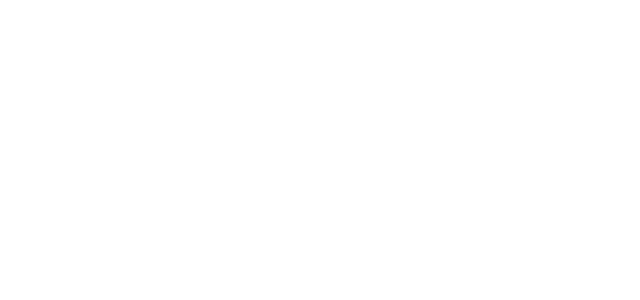
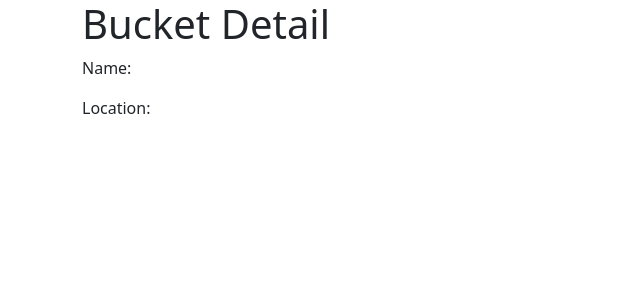
Before and after one commit to janlebar/test-agenda, an Angular app: page /bucket/1 in a window 1280 px wide. Before the commit this address led to /. Shown: the top 300 px of the page, without its empty margins (0-640 px from the left). Built offline with nearby package versions, Linux system fonts and the light colour scheme.

Commit message:
second level

```diff
--- /dev/null
+++ b/src/app/bucket-detail/bucket-detail.component.html
@@ -0,0 +1,7 @@
+<div class="container">
+    <h1>Bucket Detail</h1>
+    <div>
+      <p>Name: {{ bucket?.name }}</p>
+      <p>Location: {{ bucket?.location }}</p>
+    </div>
+  </div>
--- /dev/null
+++ b/src/app/bucket-detail/bucket-detail.component.ts
@@ -0,0 +1,18 @@
+import { Component } from '@angular/core';
+import { ActivatedRoute } from '@angular/router';
+import { StoreService } from '../store.service';
+
+@Component({
+  selector: 'app-bucket-detail',
+  templateUrl: './bucket-detail.component.html',
+  styleUrls: ['./bucket-detail.component.css']
+})
+export class BucketDetailComponent {
+  bucketId: number;
+  bucket: any; // Define the bucket property to hold the bucket data
+
+  constructor(private route: ActivatedRoute, private store: StoreService) {
+    this.bucketId = parseInt(this.route.snapshot.paramMap.get('id') || '0', 10);
+    this.bucket = this.store.state().buckets.find(bucket => bucket.id === this.bucketId);
+  }
+}
```
Also changed, not shown: src/app/app.routes.ts (+6 -23 lines), src/app/bucket-detail/bucket-detail.component.css (added), 1 other file (tests, documents, lock files or other folders).
